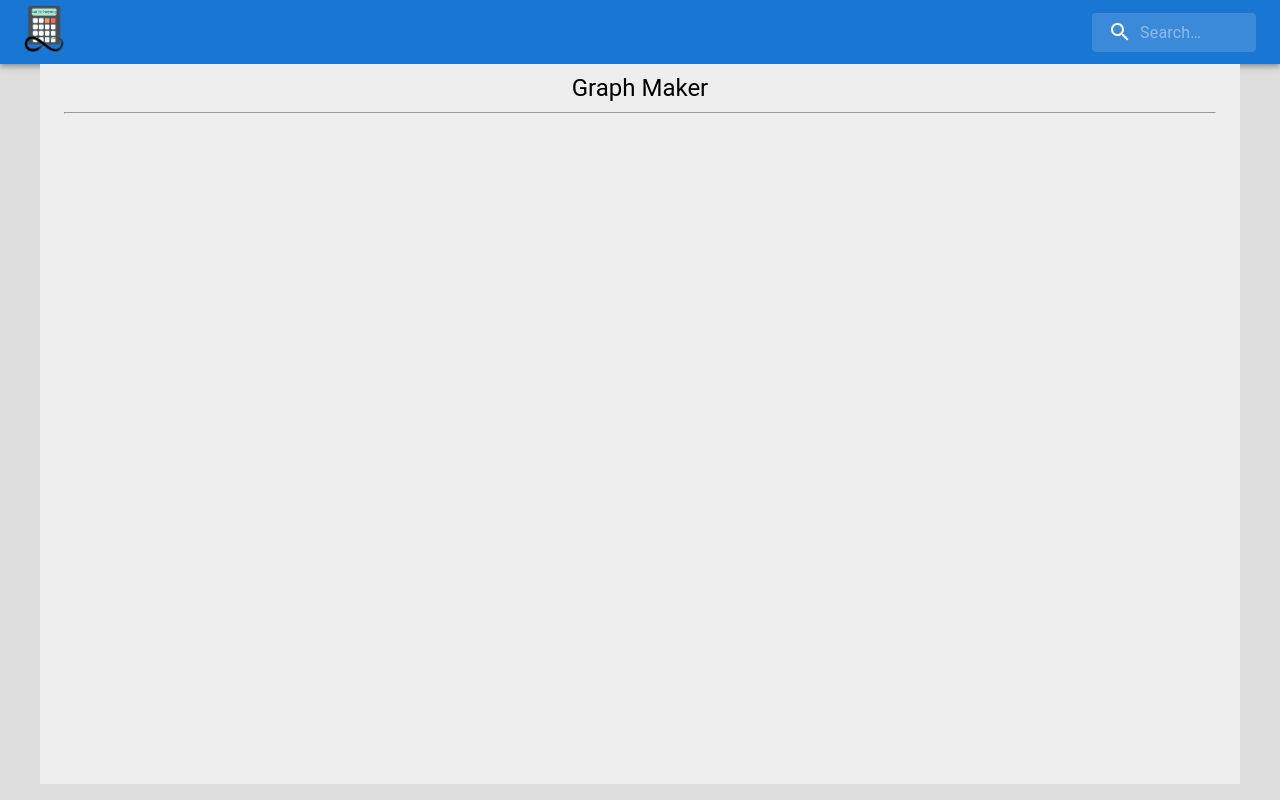
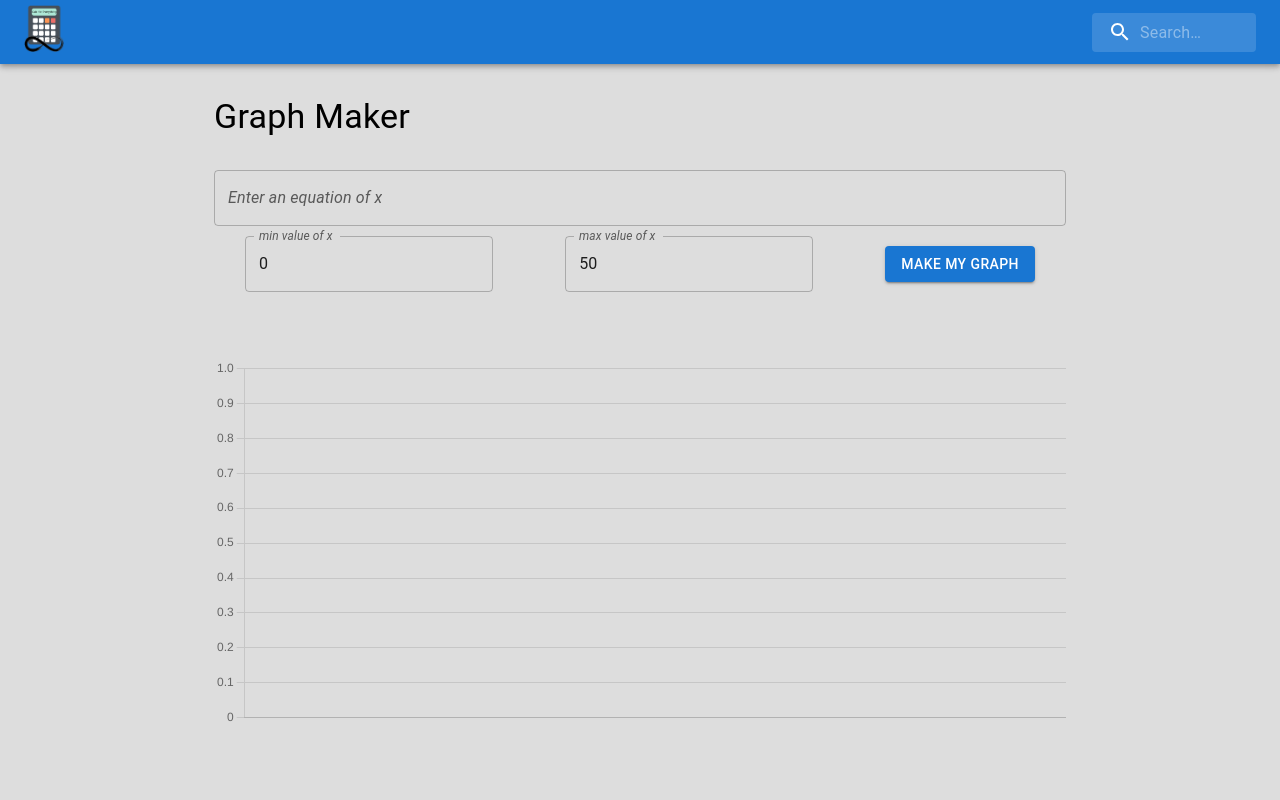
Before and after one commit to SarthakKeshari/calc_for_everything, a React (Create React App) app in the folder calculators/: page /graphmaker in a window 1280 px wide. Built offline with nearby package versions, Linux system fonts and the light colour scheme.

Commit message:
Resolve merge conflicts

```diff
--- a/calculators/package.json
+++ b/calculators/package.json
@@ -10,9 +10,11 @@
     "@testing-library/jest-dom": "^5.17.0",
     "@testing-library/react": "^13.4.0",
     "@testing-library/user-event": "^13.5.0",
+    "chart.js": "^4.4.0",
     "numeric": "^1.2.6",
     "plotly.js": "^2.26.1",
     "react": "^18.2.0",
+    "react-chartjs-2": "^5.2.0",
     "react-copy-to-clipboard": "^5.1.0",
     "react-dom": "^18.2.0",
     "react-plotly.js": "^2.6.0",
--- a/calculators/src/mathematical/graph_maker/MainGraphMaker.js
+++ b/calculators/src/mathematical/graph_maker/MainGraphMaker.js
@@ -1,14 +1,190 @@
-import React from 'react';
-import { Container, Typography } from '@mui/material';
+import React, { useState } from "react";
+import { Container, Typography, TextField, Button, Box } from "@mui/material";
+import {
+  Chart,
+  CategoryScale,
+  LinearScale,
+  PointElement,
+  LineElement,
+  Title,
+  Tooltip,
+  Legend,
+} from "chart.js";
+import { Line } from "react-chartjs-2";
+import { useTheme } from "@mui/material/styles";
+import useMediaQuery from "@mui/material/useMediaQuery";
 
-function MainGraphMaker(){
-    return(
-        <Container maxWidth="lg" sx={{ bgcolor: '#eeeeee', minHeight: '90vh', paddingY:"10" }}>
-            <Typography pt={1} variant='h5' sx = {{textAlign: "center"}}>Graph Maker</Typography>
-            <hr/>
-            <br/>
-        </Container>
-    )
+Chart.register(
+  CategoryScale,
+  LinearScale,
+  PointElement,
+  LineElement,
+  Title,
+  Tooltip,
+  Legend
+);
+
+function MainGraphMaker() {
+  const theme = useTheme();
+  const sm = useMediaQuery(theme.breakpoints.up("sm"));
+
+  const [input, setInput] = useState("");
+  const [start, setStart] = useState(0);
+  const [end, setEnd] = useState(50);
+  const [err1, setErr1] = useState(false);
+  const [err2, setErr2] = useState(false);
+  const [xData, setXData] = useState([]);
+  const [yData, setYData] = useState([]);
+  const [title, setTitle] = useState("");
+
+  let options = {
+    plugins: {
+      legend: {
+        position: "top",
+        labels: {
+          usePointStyle: true,
+        },
+      },
+      title: {
+        display: true,
+        text: `${title && `Graph of ${title}`}`,
+      },
+    },
+  };
+  let data = {
+    labels: xData,
+    datasets: [
+      {
+        label: title,
+        data: yData,
+        borderColor: `${title? "rgb(25 118 210)": "transparent"}`,
+        backgroundColor: `${title? "white": "transparent"}`,
+        pointRadius: sm ? 1.5 : 0,
+      },
+    ],
+  };
+  const makeGraph = () => {
+    if (!(validate1() && validate2())) return;
+    let xTemp = [],
+      yTemp = [],
+      flag = false;
+    for (let i = parseInt(start); i <= parseInt(end); i++) {
+      try {
+        xTemp.push(i);
+        const a = input
+          .replaceAll("^", "**")
+          .replaceAll(" ", "")
+          .replaceAll("x", `(${i})`)
+          .replaceAll("log", "Math.log")
+          .replaceAll("e", "Math.E");
+        const y = eval(a);
+        if (isNaN(y) || !isFinite(y)) throw new Error(`Not Defined at ${i}`);
+        yTemp.push(y);
+        flag = true;
+      } catch (err) {
+        yTemp.push(null);
+      }
+    }
+    console.log(xTemp, yTemp)
+    setXData(xTemp);
+    setYData(yTemp);
+    if (flag) setTitle(input);
+    else setTitle("");
+  };
+  const validate1 = () => {
+    try {
+      setErr1(false);
+      const y = eval(start);
+      if (isNaN(y) || !isFinite(y) || start === "" || y < -1000)
+        throw new Error("Invalid min-input");
+      return true;
+    } catch (error) {
+      setErr1(true);
+      return false;
+    }
+  };
+  const validate2 = () => {
+    try {
+      setErr2(false);
+      const y = end * 1;
+      if (isNaN(y) || !isFinite(y) || end === "" || y > 1000)
+        throw new Error("Invalid max-input");
+      return true;
+    } catch (error) {
+      setErr2(true);
+      return false;
+    }
+  };
+
+  return (
+    <Container
+      maxWidth="md"
+      sx={{ marginTop: "2rem", display: `${xData ? "" : "none"}` }}
+    >
+      <Typography variant="h4" gutterBottom>
+        Graph Maker
+      </Typography>
+      <br />
+      <TextField
+        id="outlined-error"
+        label="Enter an equation of x"
+        variant="outlined"
+        sx={{ width: "100%" }}
+        value={input}
+        onChange={(e) => {
+          setInput(e.target.value);
+        }}
+        placeholder="Use Only ()*/+- Numbers, x(as a variable), log() and e^"
+      />
+      <Box
+        sx={{
+          margin: "10px 0px",
+          display: "flex",
+          justifyContent: "space-around",
+          alignItems: "center",
+          flexWrap: "wrap",
+          gap: "10px",
+        }}
+      >
+        <TextField
+          error={err1}
+          id="outlined-basic"
+          label="min value of x"
+          variant="outlined"
+          placeholder="Start value of x"
+          value={start}
+          onChange={(e) => {
+            setStart(e.target.value);
+          }}
+          helperText={`${err1 ? "x should be greater than 0" : ""}`}
+        />
+        <TextField
+          error={err2}
+          id="outlined-basic"
+          label="max value of x"
+          variant="outlined"
+          placeholder="End value of x"
+          value={end}
+          onChange={(e) => {
+            setEnd(e.target.value);
+          }}
+          helperText={`${err2 ? "x should be lesser than 1000" : ""}`}
+        />
+        <Button
+          variant="contained"
+          sx={{
+            minWidth: "min-content",
+            maxWidth: "min-content",
+            whiteSpace: "nowrap",
+          }}
+          onClick={makeGraph}
+        >
+          Make my Graph
+        </Button>
+      </Box>
+      <Line options={options} data={data} />
+    </Container>
+  );
 }
 
 export default MainGraphMaker;
```
Also changed, not shown: 1 other file (tests, documents, lock files or other folders).
